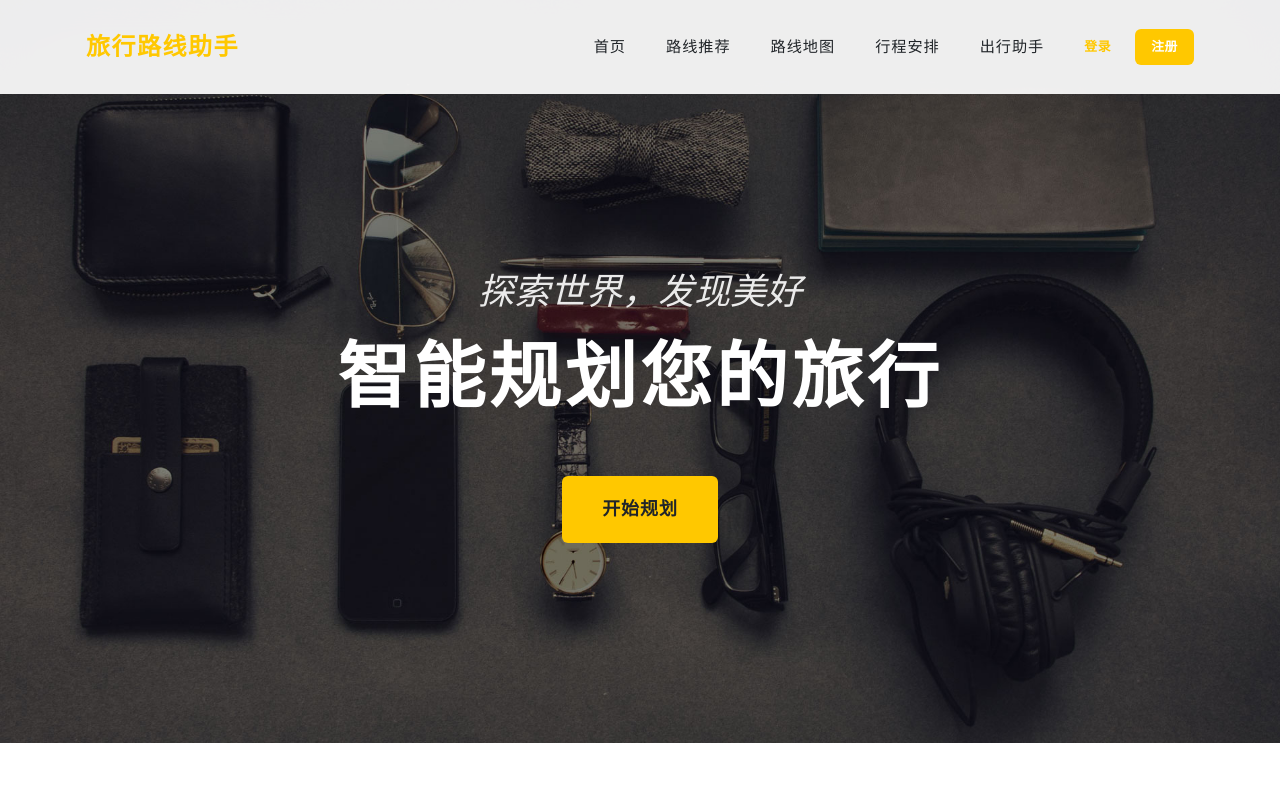
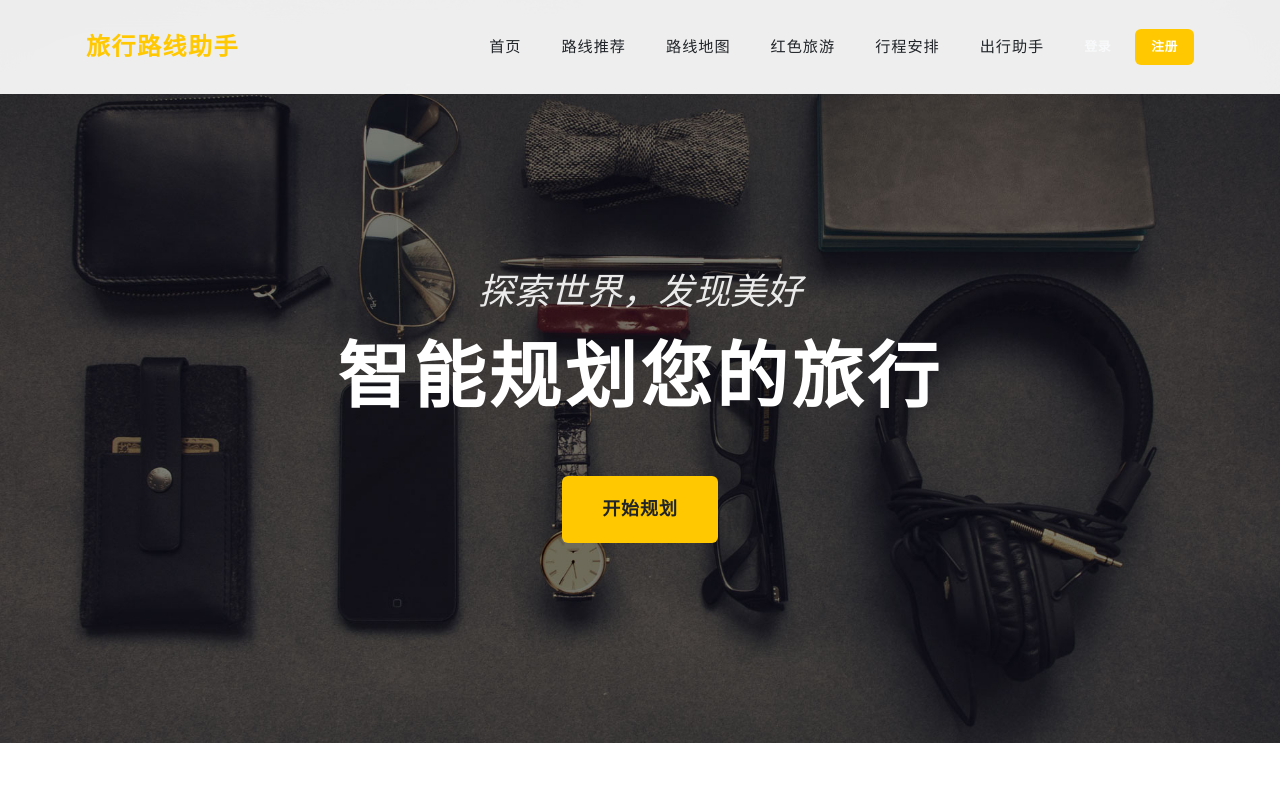
Before and after one commit to TBPig/TravelTool, a plain HTML site: page pages/home.html in a window 1280 px wide. Shown: the top 800 px of the page. Drawn offline with Linux system fonts and the light colour scheme; no server answers.

Commit message:
Update header.html

```diff
--- a/components/header.html
+++ b/components/header.html
@@ -7,12 +7,13 @@
                 <li class="nav-item"><a class="nav-link" href="./home.html">首页</a></li>
                 <li class="nav-item"><a class="nav-link" href="./recommend.html">路线推荐</a></li>
                 <li class="nav-item"><a class="nav-link" href="./route-map.html">路线地图</a></li>
+                <li class="nav-item"><a class="nav-link" href="./red-tourism.html">红色旅游</a></li>
                 <li class="nav-item"><a class="nav-link" href="./itinerary.html">行程安排</a></li>
                 <li class="nav-item"><a class="nav-link" href="./trip.html">出行助手</a></li>
             </ul>
         </div>
         <div class="d-flex align-items-center gap-2 ms-3" id="user-actions">
-            <a href="./login.html" class="btn btn-outline-primary btn-sm">登录</a>
+            <a href="./login.html" class="btn btn-outline-light btn-sm">登录</a>
             <a href="./register.html" class="btn btn-warning btn-sm">注册</a>
         </div>
     </div>
```
